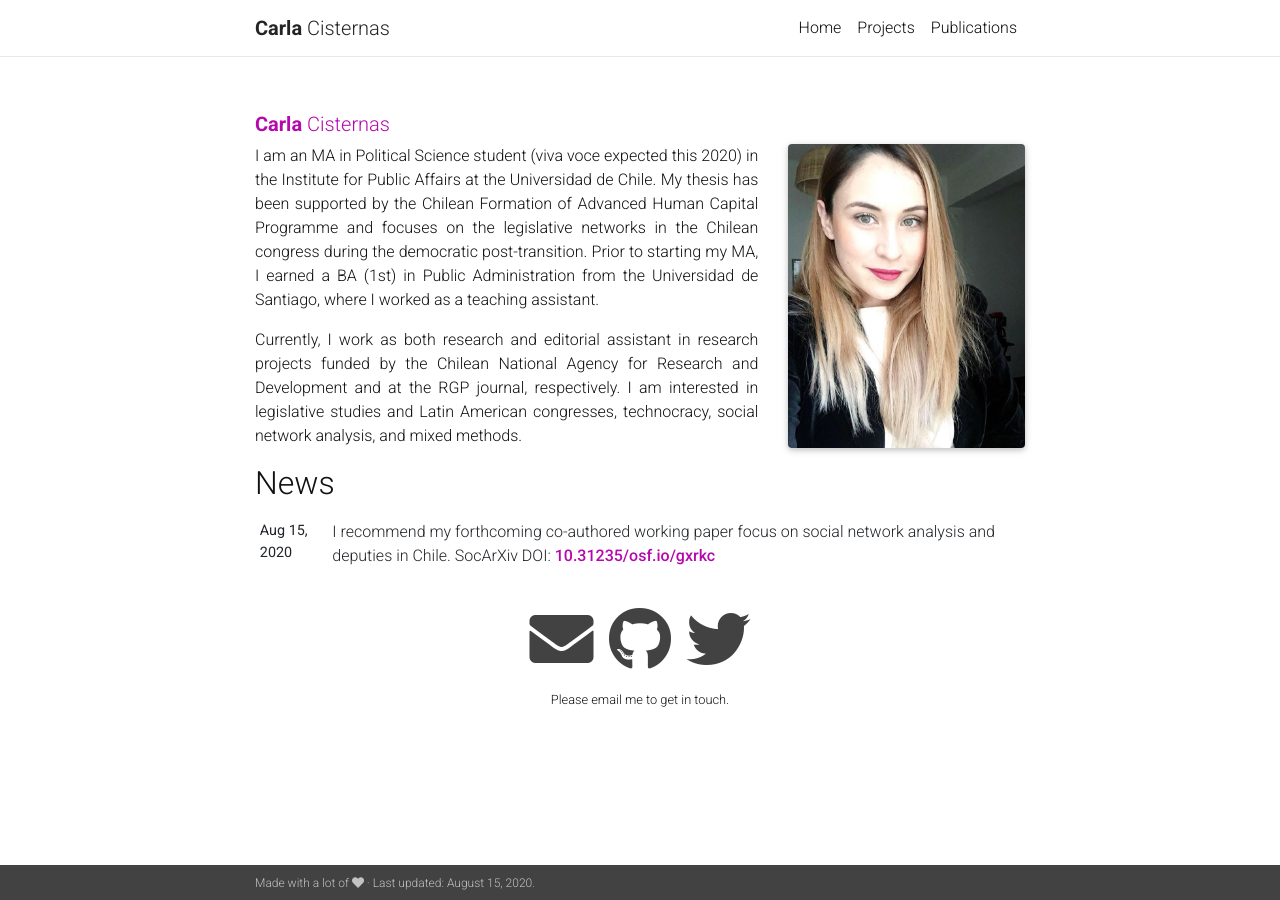
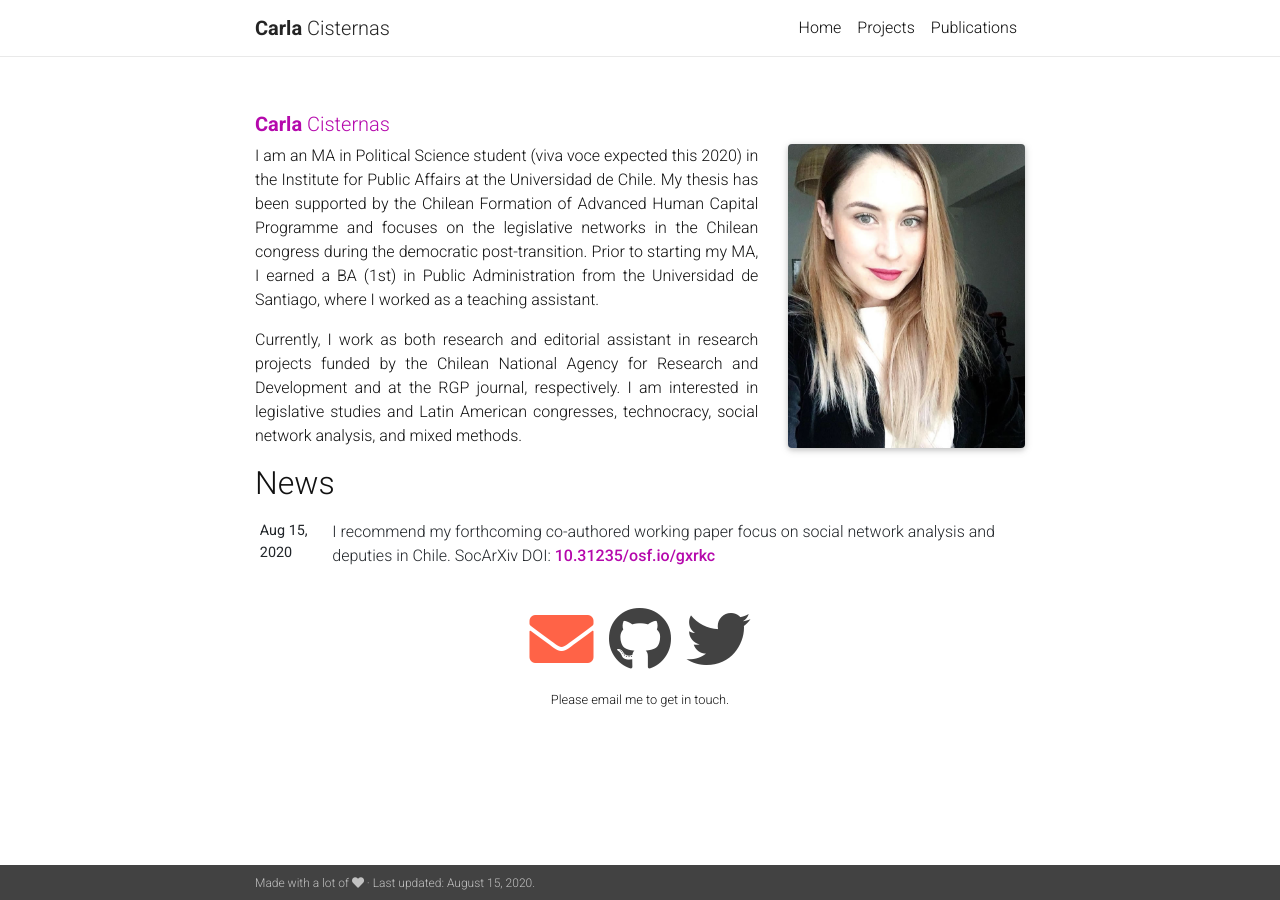
Before and after one commit to training-datalab/carlacisternas.com, a Jekyll site: the page built from _pages/about.md, in a window 1280 px wide. Built offline with Jekyll 4.4.1, drawn with Linux system fonts in a browser that asks for light colours; nearby versions of some CDN libraries; a style sheet for code colours, icons or effects is not loaded.

Commit message:
Update social.html

```diff
--- a/_includes/social.html
+++ b/_includes/social.html
@@ -1,6 +1,6 @@
 <span class="contact-icon text-center">
-  <a href="mailto:{{ site.email | encode_email }}"><i class="fas fa-envelope"></i></a>
-  {% if site.orcid_id %}<a href="https://orcid.org/{{ site.orcid_id }}" target="_blank" title="ORCID"><span style="color: Tomato;"><i class="ai ai-orcid"></i></span></a>{% endif %}
+  <a href="mailto:{{ site.email | encode_email }}"><span style="color: Tomato;"><i class="fas fa-envelope"></span></i></a>
+  {% if site.orcid_id %}<a href="https://orcid.org/{{ site.orcid_id }}" target="_blank" title="ORCID"><span style="color: lightskyBlue;"><i class="ai ai-orcid"></i></span></a>{% endif %}
   {% if site.scholar_userid %}<a href="https://scholar.google.com/citations?user={{ site.scholar_userid }}" target="_blank" title="Google Scholar"><i class="ai ai-google-scholar"></i></a>{% endif %}
   {% if site.publons_id %}<a href="https://publons.com/a/{{ site.publons_id }}/" target="_blank" title="Publons"><i class="ai ai-publons"></i></a>{% endif %}
   {% if site.research_gate_profile %}<a href="https://www.researchgate.net/profile/{{site.research_gate_profile}}/" target="_blank" title="ResearchGate"><i class="ai ai-researchgate"></i></a>{% endif %}
```
